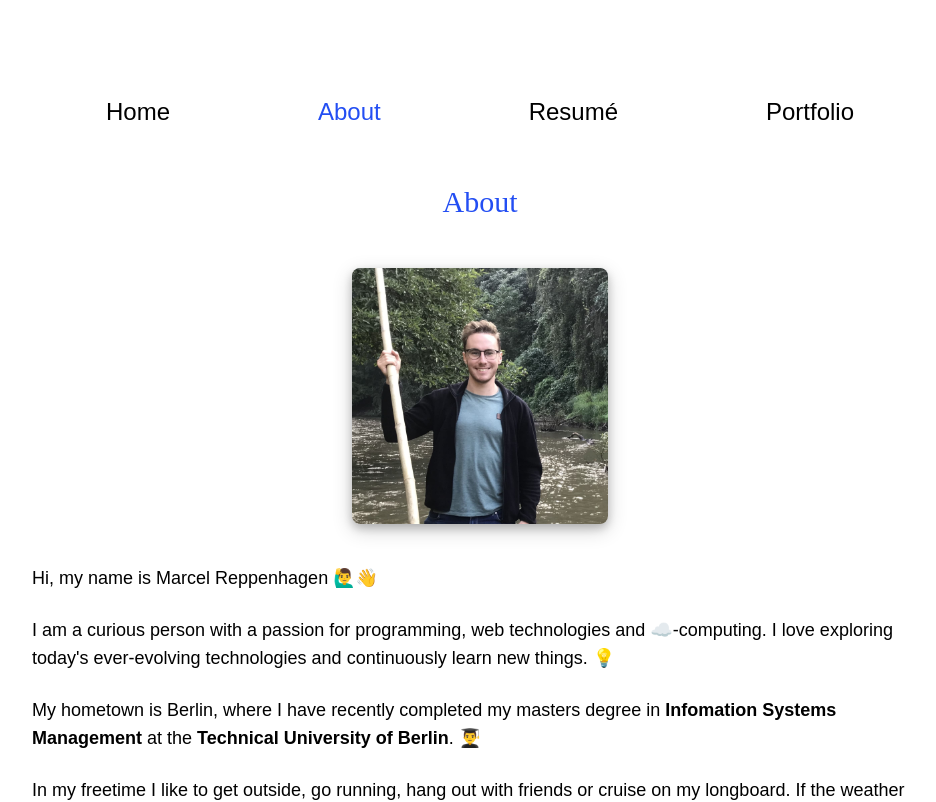
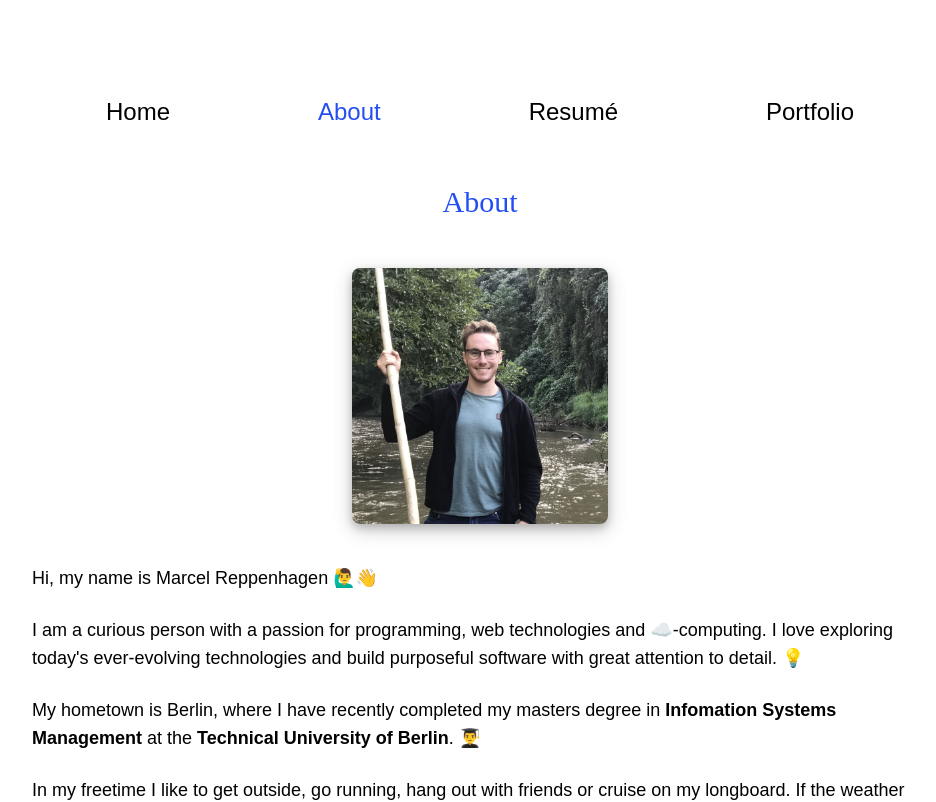
Before and after one commit to marcelreppi/personal-website, a Next.js app: page /about in a window 1280 px wide. Shown: the top 802 px of the page, without its empty margins (160-1096 px from the left). Built offline with nearby package versions, Linux system fonts and the light colour scheme; a web font is replaced by a local one.

Commit message:
Update descriptions

```diff
--- a/src/pages/about.tsx
+++ b/src/pages/about.tsx
@@ -42,8 +42,7 @@ export const About: React.FC = () => {
             <span role="img" aria-label="cloud">
               ☁️
             </span>
-            -computing. I love exploring today's ever-evolving technologies and continuously learn
-            new things.{" "}
+            -computing. I love exploring today's ever-evolving technologies and build purposeful software with great attention to detail.{" "}
             <span role="img" aria-label="book">
               💡
             </span>
```
